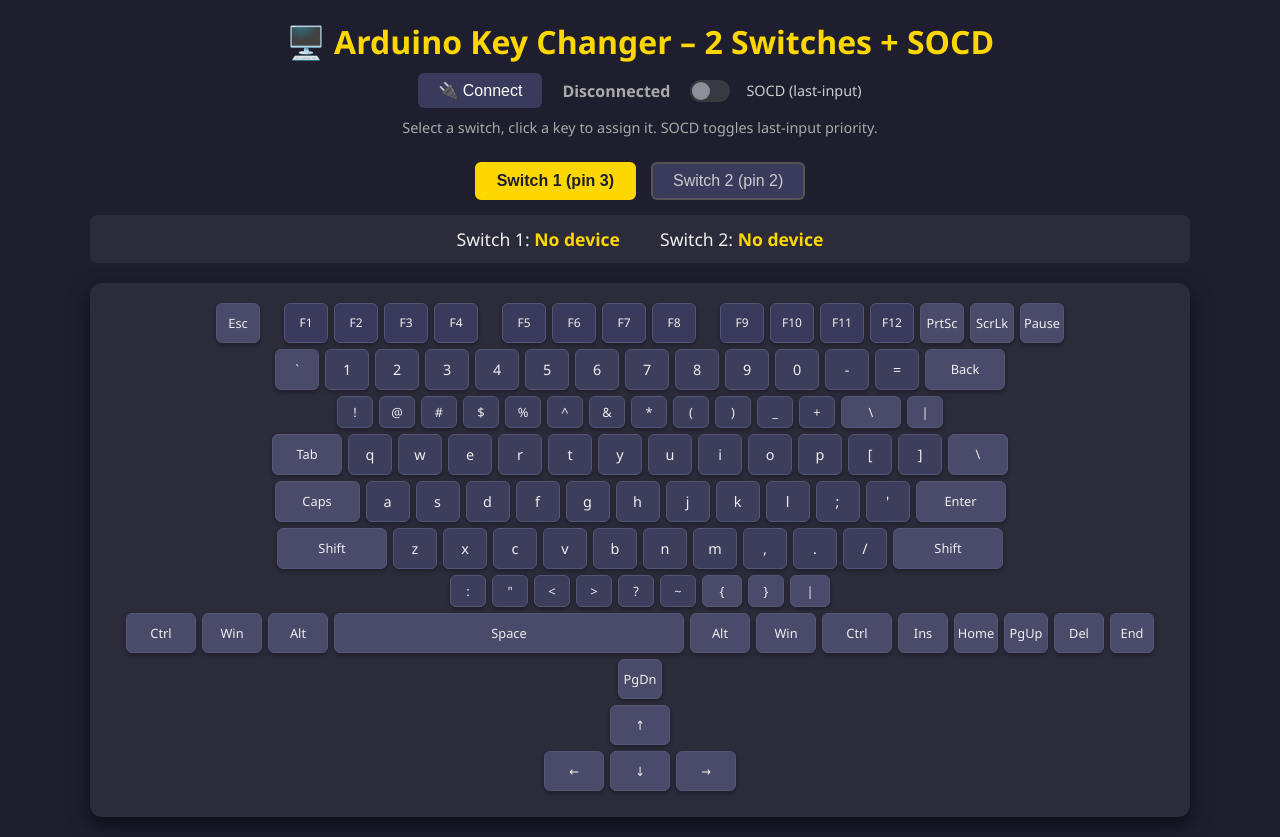
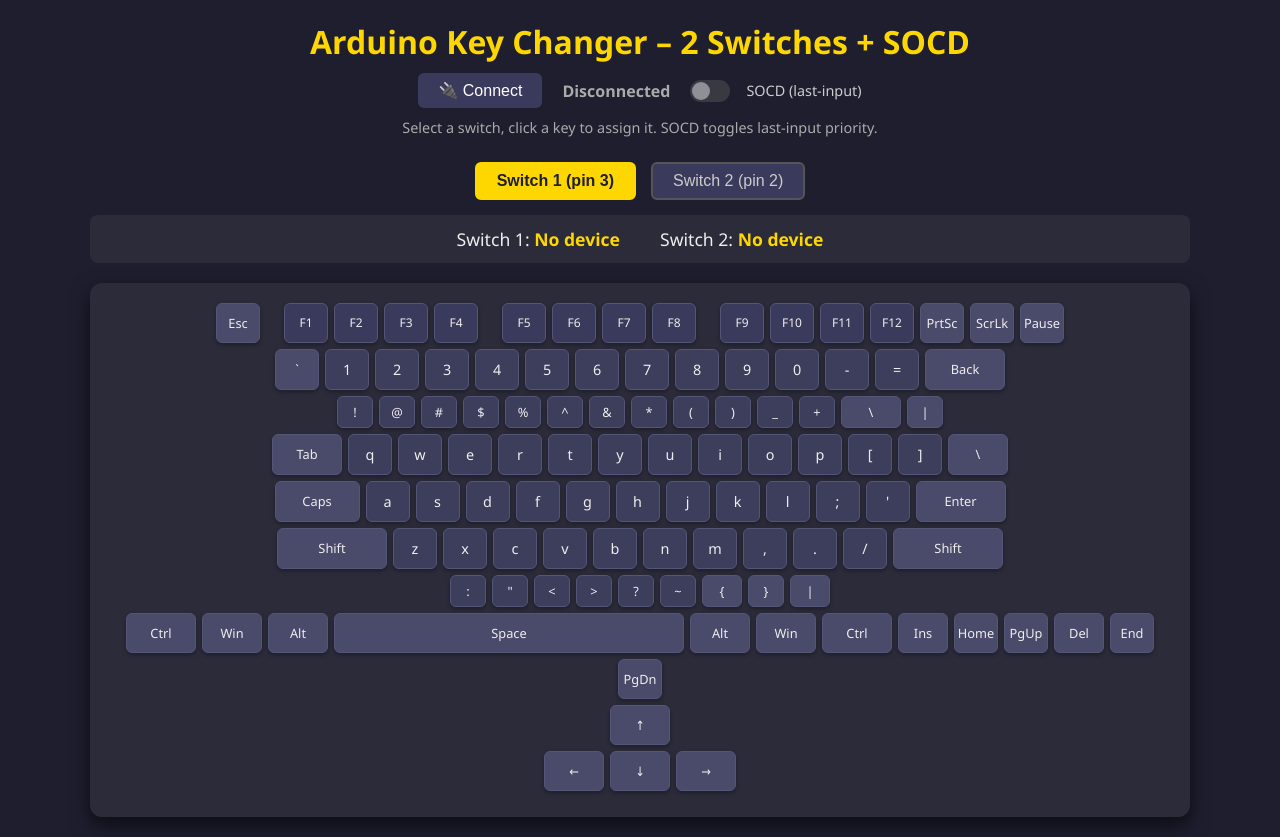
Before and after one commit to doanducvinhfkdwn2501/dwnPad_webbasedSoftware, a plain HTML site: page index.html in a window 1280 px wide. Drawn offline with Linux system fonts and the light colour scheme.

Commit message:
new changes

```diff
--- a/index.html
+++ b/index.html
@@ -8,7 +8,7 @@
 </head>
 <body>
   <header>
-    <h1>🖥️ Arduino Key Changer – 2 Switches + SOCD</h1>
+    <h1> Arduino Key Changer – 2 Switches + SOCD</h1>
     <div class="controls">
       <button id="connectBtn">🔌 Connect</button>
       <span id="status">Disconnected</span>
```
